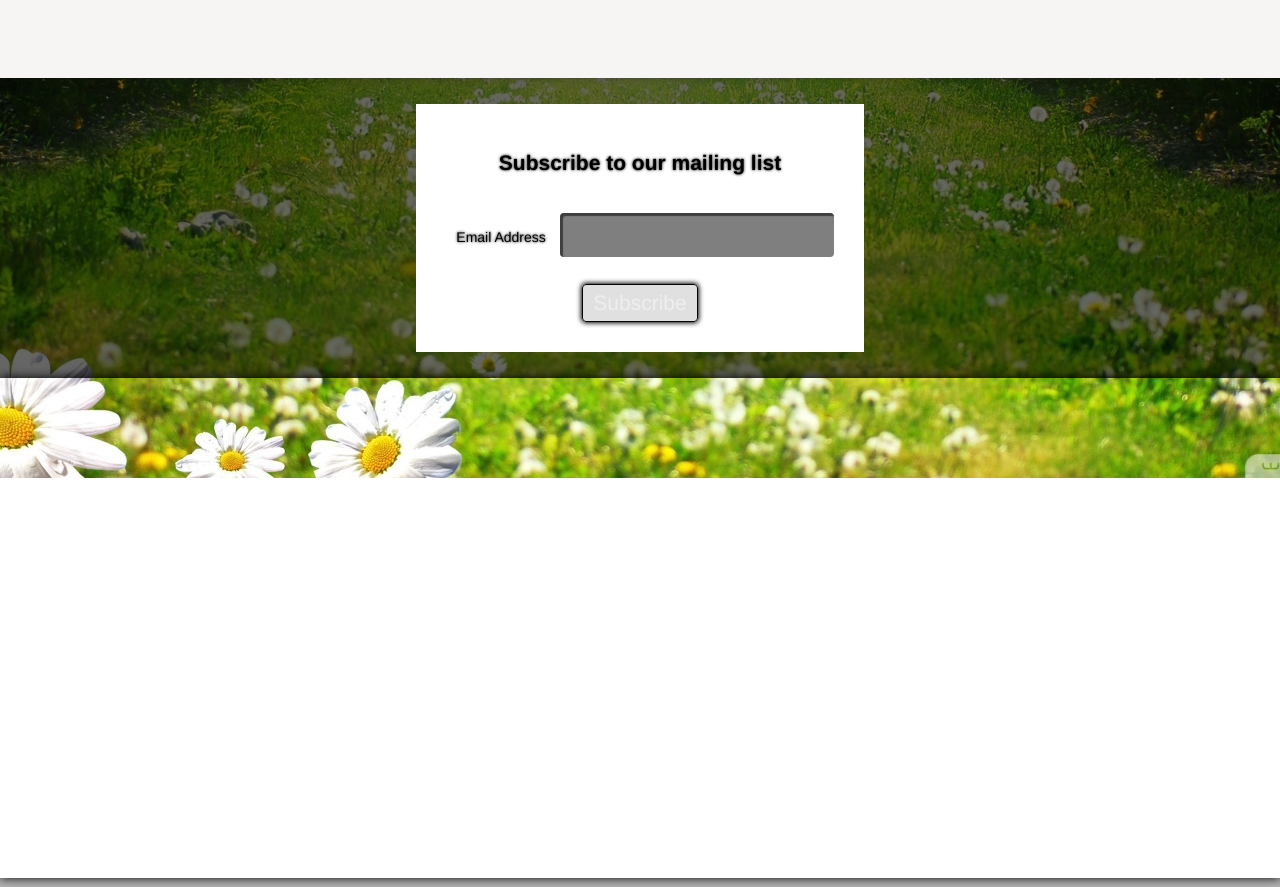
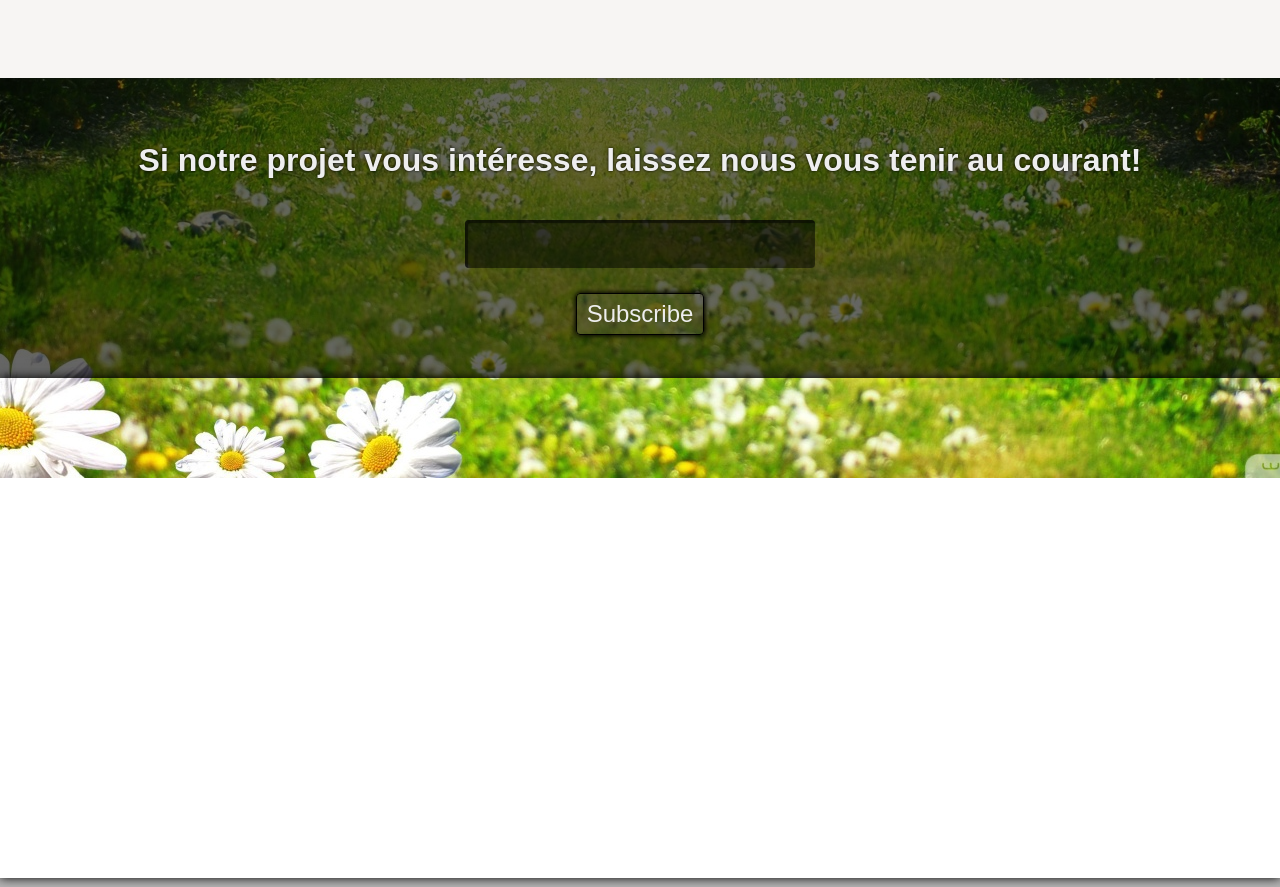
Before and after one commit to Klescouar/Challenge---Simplon, a plain HTML site: page index.html in a window 1280 px wide. Shown: the part 1201-2088 px from the top of the page. Drawn offline with Linux system fonts and the light colour scheme; a script that the page names is missing.

Commit message:
Update mailchimp display

```diff
--- a/index.html
+++ b/index.html
@@ -45,21 +45,21 @@
     <section class="section3">
         <!-- Begin MailChimp Signup Form -->
         <!-- <link href="//cdn-images.mailchimp.com/embedcode/classic-081711.css" rel="stylesheet" type="text/css"> -->
-        <style type="text/css">
+        <!--<style type="text/css">
             #mc_embed_signup {
                 background: #fff;
                 clear: left;
                 font: 14px Helvetica, Arial, sans-serif;
             }
-            /* Add your own MailChimp form style overrides in your site stylesheet or in this style block.
-      	   We recommend moving this block and the preceding CSS link to the HEAD of your HTML file. */
-        </style>
+             Add your own MailChimp form style overrides in your site stylesheet or in this style block.
+      	   We recommend moving this block and the preceding CSS link to the HEAD of your HTML file.
+        </style>-->
         <div id="mc_embed_signup">
             <form action="//github.us12.list-manage.com/subscribe/post?u=6438c4d8f2103fa8765e7a5a2&amp;id=3dc82b0c69" method="post" id="mc-embedded-subscribe-form" name="mc-embedded-subscribe-form" class="validate" target="_blank" novalidate>
                 <div id="mc_embed_signup_scroll">
-                    <h2>Subscribe to our mailing list</h2>
+                    <h1>Si notre projet vous intéresse, laissez nous vous tenir au courant!</h1>
                     <div class="mc-field-group">
-                        <label for="mce-EMAIL">Email Address </label>
+                        <!-- <label for="mce-EMAIL">Email Address </label> -->
                         <input type="email" value="" name="EMAIL" class="required email" id="mce-EMAIL">
                     </div>
                     <div id="mce-responses" class="clear">
```
